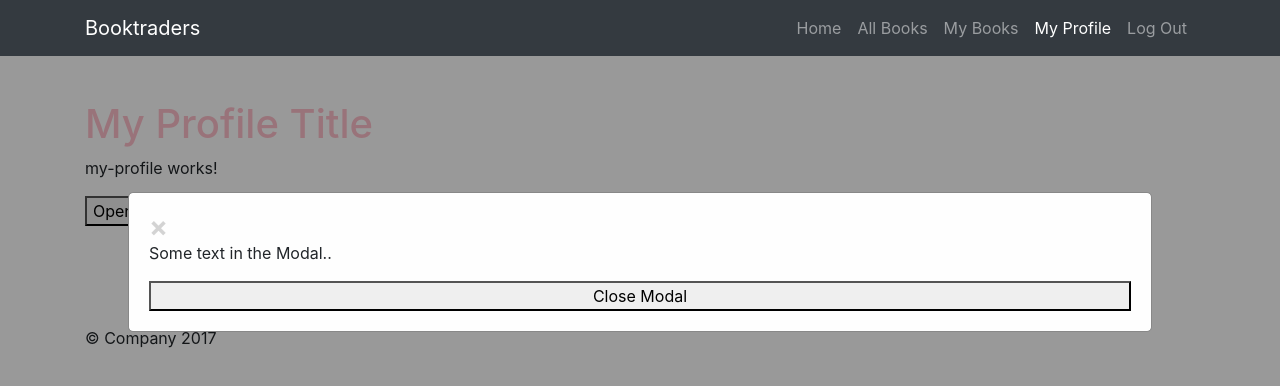
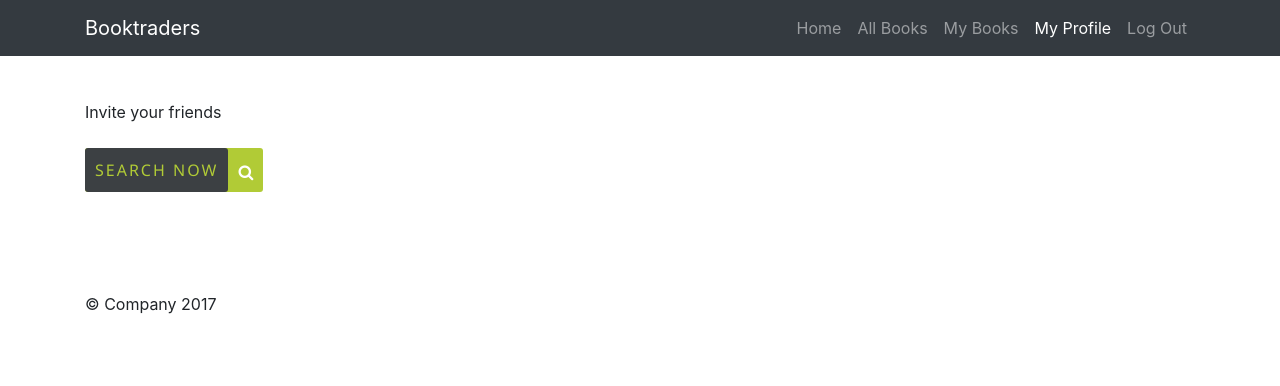
Before and after one commit to saracarlile/book-trading, an Angular app: page /profile in a window 1280 px wide. Shown: the top 386 px of the page. Built offline with nearby package versions, Linux system fonts and the light colour scheme.

Commit message:
added button

```diff
--- a/src/app/my-profile/my-profile.component.css
+++ b/src/app/my-profile/my-profile.component.css
@@ -1,37 +1,54 @@
-/* The Modal (background) */
-.modal {
-  /*   display: none; Hidden by default */
-    position: fixed; /* Stay in place */
-    z-index: 1; /* Sit on top */
-    left: 0;
-    top: 0;
-    width: 100%; /* Full width */
-    height: 100%; /* Full height */
-    overflow: auto; /* Enable scroll if needed */
-    background-color: rgb(0,0,0); /* Fallback color */
-    background-color: rgba(0,0,0,0.4); /* Black w/ opacity */
+body {
+    margin: 10px;
 }
 
-/* Modal Content/Box */
-.modal-content {
-    background-color: #fefefe;
-    margin: 15% auto; /* 15% from the top and centered */
-    padding: 20px;
-    border: 1px solid #888;
-    width: 80%; /* Could be more or less, depending on screen size */
+.green {
+    display: flex;
+    border-radius: 3px;
+    display: inline-block;
+    padding-right: 10px;
+    color: #fff;
+    text-decoration: none;
+    font-family: "Segoe UI",Roboto,"Helvetica Neue",Arial,sans-serif;
+    background: #b1cb36; /* Old browsers */
 }
 
-/* The Close Button */
-.close {
-    color: #aaa;
-    float: right;
-    font-size: 28px;
-    font-weight: bold;
-}
+.green:after {
+    font-family: FontAwesome;
+    content: '\f002';
+    color: white;
+    display: inline-block;
+    vertical-align: middle;
+ }
 
-.close:hover,
-.close:focus {
-    color: black;
-    text-decoration: none;
+ .green:hover {
+    color: #fff;
     cursor: pointer;
-}
+ }
+
+ .green:hover span {
+    color: #fff;
+    cursor: pointer;
+ }
+
+ .green:active {
+    box-shadow: 1px 2px 1px rgba(0, 0, 0, 0.51);
+    -moz-box-shadow: 1px 2px 1px rgba(0, 0, 0, 0.51);
+    -webkit-box-shadow: 1px 2px 1px rgba(0, 0, 0, 0.51);
+ }
+
+
+ .button-span {
+    color: #b1cb36;
+    padding: 10px;
+    margin-right: 10px;
+    display: inline-block;
+ /*   border-right: 1px solid #b1cb36;  */
+    background: #3c4043;; /* Old browsers */
+    letter-spacing: 2px;
+    border-radius: 3px;
+ }
+
+ /*https://jsfiddle.net/ProLoser/TxBdP/ nifty 2-tone CSS Button*/
+
+ /* https://stackoverflow.com/questions/20782368/use-font-awesome-icon-as-css-content */
--- a/src/app/my-profile/my-profile.component.html
+++ b/src/app/my-profile/my-profile.component.html
@@ -1,25 +1,8 @@
 <div class="container">
-  <h1 [style.color]="titleStyle ? 'green' : 'pink'">
-    {{title}}
-  </h1>
+    <a (click)="consoleThis();"><span>Invite your friends</span></a>
+    <br>
+    <br>
 
-  <p>
-    my-profile works!
-  </p>
-
-  <!-- Trigger/Open The Modal -->
-  <button (click)="updatetitleStyle()">Open Modal</button>
-
-  <!-- The Modal -->
-  <div id="myModal" class="modal" [style.display]="titleStyle ? 'none' : 'block'">
-
-    <!-- Modal content -->
-    <div class="modal-content">
-      <span class="close">&times;</span>
-      <p>Some text in the Modal..</p>
-      <button (click)="updatetitleStyle()">Close Modal</button>
-    </div>
-
-  </div>
+    <a class="green" (click)="consoleThis();"><span class="button-span">SEARCH NOW</span></a>
 
 </div>
--- a/src/app/my-profile/my-profile.component.ts
+++ b/src/app/my-profile/my-profile.component.ts
@@ -14,14 +14,10 @@ export class MyProfileComponent implements OnInit {
   constructor() {
    }
 
-  title = 'My Profile Title';
+   private consoleThis() {
+     console.log("test");
+   }
 
-  titleStyle = false;
-
-  updatetitleStyle() {
-    this.titleStyle = !this.titleStyle;
-    console.log(this.titleStyle);
-  }
 
   ngOnInit() {
 
```
Also changed, not shown: 3 other files (tests, documents, lock files or other folders).
